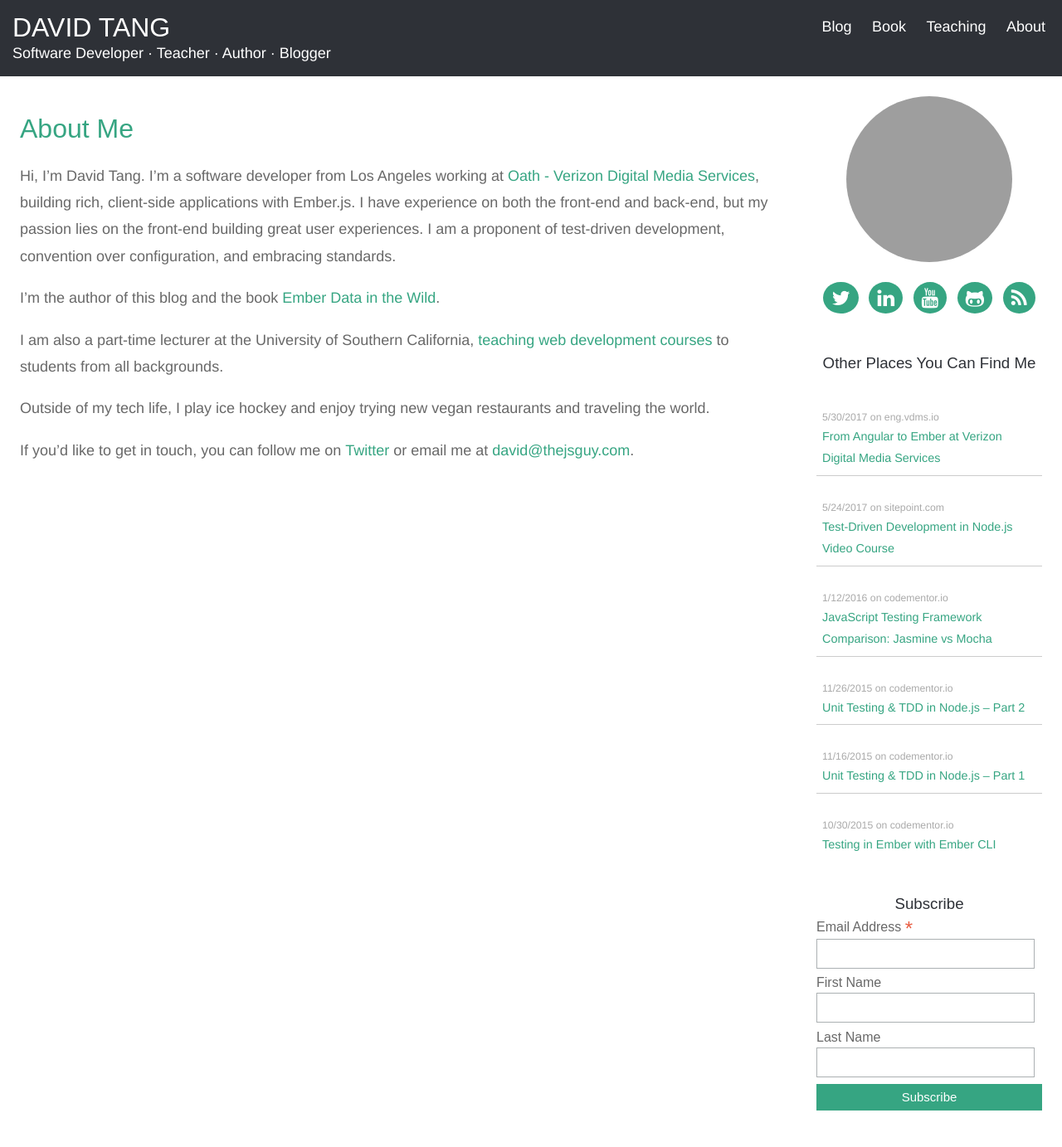
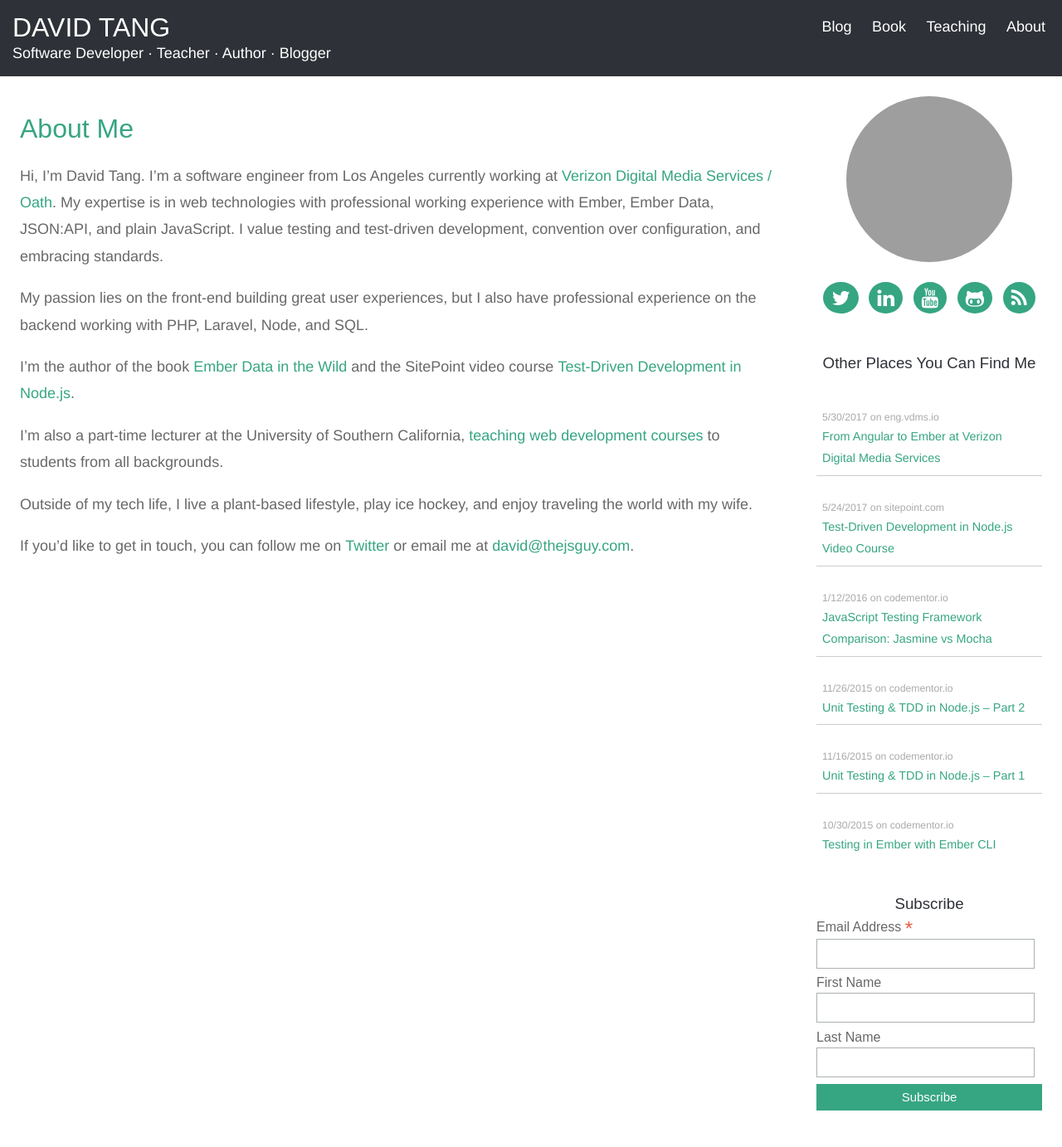
Before and after one commit to iamdtang/skaterdav85.github.io, a Jekyll site: the page built from about.md, in a window 1280 px wide. Shown: the whole page at 83% size. Built offline with Jekyll 4.4.1, drawn with Linux system fonts in a browser that asks for light colours; nearby versions of some CDN libraries; grey boxes are pictures that could not be loaded.

Commit message:
new about page

```diff
--- a/about.md
+++ b/about.md
@@ -5,12 +5,14 @@ permalink: about
 ---
 # About Me
 
-Hi, I'm David Tang. I'm a software developer from Los Angeles working at [Oath - Verizon Digital Media Services](https://www.oath.com), building rich, client-side applications with Ember.js. I have experience on both the front-end and back-end, but my passion lies on the front-end building great user experiences. I am a proponent of test-driven development, convention over configuration, and embracing standards.
+Hi, I'm David Tang. I'm a software engineer from Los Angeles currently working at [Verizon Digital Media Services / Oath](https://www.oath.com). My expertise is in web technologies with professional working experience with Ember, Ember Data, JSON:API, and plain JavaScript. I value testing and test-driven development, convention over configuration, and embracing standards.
 
-I'm the author of this blog and the book [Ember Data in the Wild](https://leanpub.com/emberdatainthewild).
+My passion lies on the front-end building great user experiences, but I also have professional experience on the backend working with PHP, Laravel, Node, and SQL.
 
-I am also a part-time lecturer at the University of Southern California, [teaching web development courses](/teaching) to students from all backgrounds.
+I'm the author of the book [Ember Data in the Wild](https://leanpub.com/emberdatainthewild) and the SitePoint video course [Test-Driven Development in Node.js](https://www.sitepoint.com/premium/courses/master-test-driven-development-in-node-js-2932).
 
-Outside of my tech life, I play ice hockey and enjoy trying new vegan restaurants and traveling the world.
+I'm also a part-time lecturer at the University of Southern California, [teaching web development courses](/teaching) to students from all backgrounds.
+
+Outside of my tech life, I live a plant-based lifestyle, play ice hockey, and enjoy traveling the world with my wife.
 
 If you'd like to get in touch, you can follow me on [Twitter](https://twitter.com/iamdtang) or email me at <a href="mailto:david@thejsguy.com">david@thejsguy.com</a>.
```
